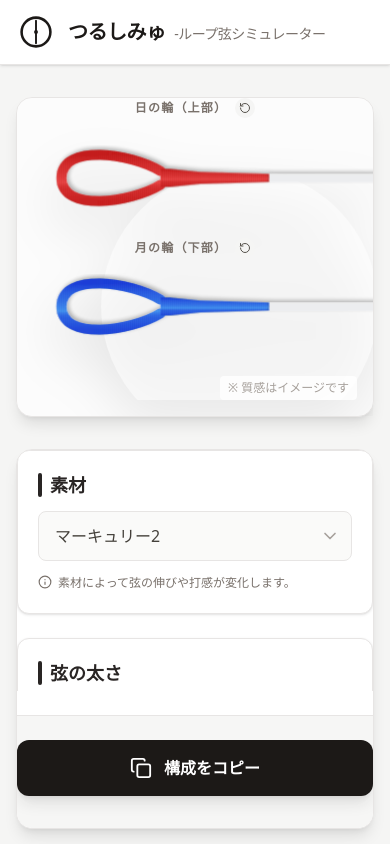
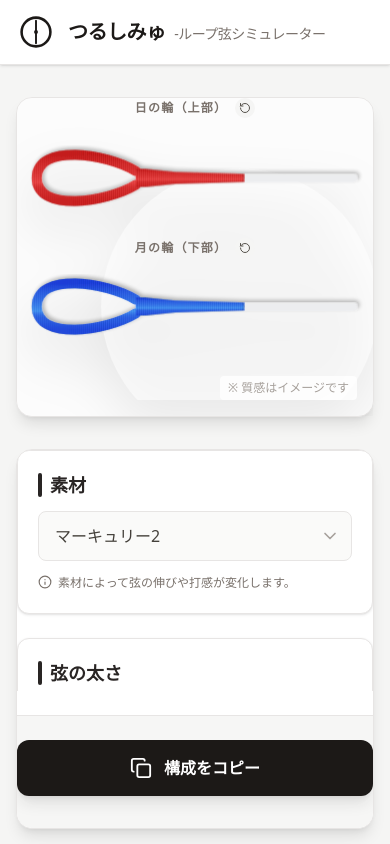
Before and after one commit to halcyon7766/CCstrings, a React (Vite) app: page / in a window 390 px wide. Shown: the top 844 px of the page. Built offline with nearby package versions, Linux system fonts and the light colour scheme.

Commit message:
style: shift mobile strings further left

```diff
--- a/src/App.jsx
+++ b/src/App.jsx
@@ -438,10 +438,10 @@ export default function KyudoStringCustomizer() {
                 <circle cx="200" cy="250" r="180" fill="white" opacity="0.5" />
               )}
 
-              <g transform={`${isMobile ? "translate(10, 100) rotate(-90)" : "translate(25, 20) scale(1.5)"} ${hinowaRot ? (isMobile ? 'rotate(180, 50, 170)' : 'rotate(180, 50, 300)') : ''}`}>
+              <g transform={`${isMobile ? "translate(-15, 100) rotate(-90)" : "translate(25, 20) scale(1.5)"} ${hinowaRot ? (isMobile ? 'rotate(180, 50, 170)' : 'rotate(180, 50, 300)') : ''}`}>
                 <StringLoopDetail loopColor={hinowaColor.hex} bodyColor={bodyColor.hex} isMobile={isMobile} />
               </g>
-              <g transform={`${isMobile ? "translate(10, 230) rotate(-90)" : "translate(225, 20) scale(1.5)"} ${tsukinowaRot ? (isMobile ? 'rotate(180, 50, 170)' : 'rotate(180, 50, 300)') : ''}`}>
+              <g transform={`${isMobile ? "translate(-15, 230) rotate(-90)" : "translate(225, 20) scale(1.5)"} ${tsukinowaRot ? (isMobile ? 'rotate(180, 50, 170)' : 'rotate(180, 50, 300)') : ''}`}>
                 <StringLoopDetail loopColor={tsukinowaColor.hex} bodyColor={bodyColor.hex} isMobile={isMobile} />
               </g>
             </svg>
```
